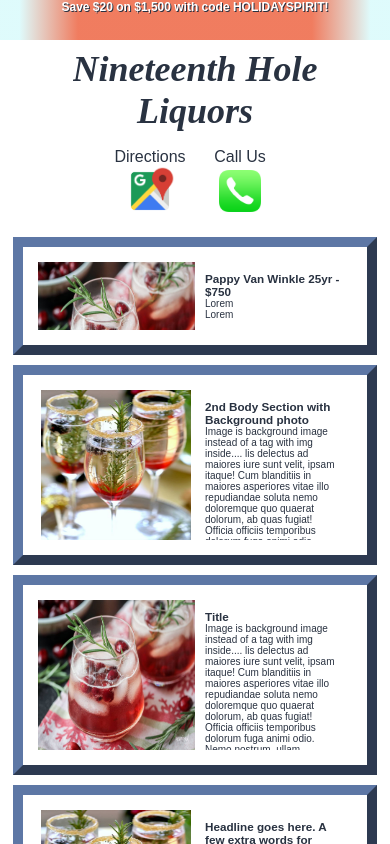
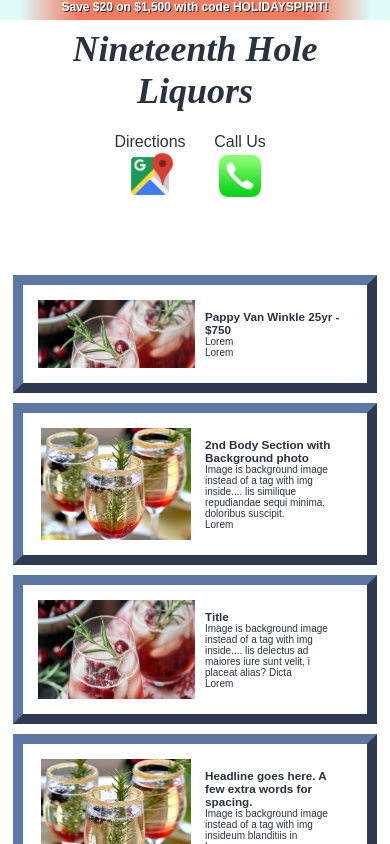
Before and after one commit to ryanream/19thhole, a React (Create React App) app: page / in a window 390 px wide. Shown: the top 844 px of the page. Built offline with nearby package versions, Linux system fonts and the light colour scheme.

Commit message:
Mobile responsiveness work

```diff
--- a/public/index.html
+++ b/public/index.html
@@ -5,10 +5,7 @@
     <link rel="icon" href="%PUBLIC_URL%/golf2.png" />
     <meta name="viewport" content="width=device-width, initial-scale=1" />
     <meta name="theme-color" content="#000000" />
-    <meta
-      name="description"
-      content="Web site created using create-react-app"
-    />
+    <meta name="description" content="19th Hole Liquors Business Page" />
     <link rel="apple-touch-icon" href="%PUBLIC_URL%/golf2.png" />
     <!--
       manifest.json provides metadata used when your web app is installed on a
--- a/src/App.css
+++ b/src/App.css
@@ -1,7 +1,7 @@
 /*  */
-@media only screen and (max-width: 550px) {
+@media only screen and (max-width: 775px) {
   #menu-buttons * {
-    font-size: 14px;
+    /* font-size: 14px; */
   }
   #banner-text {
     font-size: 12px;
@@ -14,7 +14,8 @@
   }
 
   #nav {
-    justify-content: center;
+    justify-content: space-evenly;
+    overflow: visible;
   }
   #logo-text {
     text-align: center;
@@ -24,9 +25,14 @@
   }
 }
 
-@media only screen and (max-width: 500px) {
+@media only screen and (max-width: 520px) {
+  /* this is not working for some reason */
+  /* #nav {
+    justify-content: space-between;
+  } */
   #menu {
-    display: none;
+    /* display: none; */
+    visibility: hidden;
   }
 
   #info-header,
@@ -55,7 +61,7 @@
 
 /* Includes N.av and M.enu */
 .parent {
-  height: 150vh;
+  /* height: 150vh; */
   display: flex;
   flex-direction: column;
 }
@@ -67,16 +73,19 @@
 
 /* /////////////////////////////////////
 B.anner - With message */
-.banner {
-  width: 100%;
-  position: sticky;
-  top: 0;
-  height: 40px;
-  z-index: 2;
+#banner {
   text-align: center;
 
+  width: 100%;
+  top: 0;
+  height: 20px;
+
+  overflow: visible;
+
+  z-index: 10;
+  position: sticky;
+
   background: hsla(182, 82%, 93%, 1);
-
   background: linear-gradient(
     0deg,
     hsla(182, 82%, 93%, 1) 5%,
@@ -123,8 +132,8 @@ N.av Bar                   */
 .right          connect divs  -200px (+padding)
 */
 
-.nav * {
-  /* border: 1px solid pink; */
+#nav * {
+  transition: 0.25s ease;
 }
 
 .nav {
@@ -160,9 +169,12 @@ N.av Bar                   */
   font-size: 36px;
 }
 
-.right-container {
+#right-container {
+  padding: 5px;
+
   display: flex;
   flex-direction: row;
+  overflow: visible;
 }
 
 #directions,
@@ -218,6 +230,7 @@ M.ENU BAR - Product d.ropdowns, s.earch          */
   display: flex;
   justify-content: center;
   margin: 1%;
+  overflow: visible;
 }
 #search-bar {
   /* font-family: 'Nunito', sans-serif; */
@@ -247,23 +260,26 @@ M.ENU BAR - Product d.ropdowns, s.earch          */
   /* flex: 1 1 135px; */
   white-space: nowrap;
   text-transform: uppercase;
+  background-color: rgba(255, 255, 255, 0);
+  font-weight: 300;
+  font-size: 18px;
+
   padding: 0 5px;
-  background-color: rgba(255, 255, 255, 0);
-
   margin-left: 2px;
   margin-right: 2px;
-
-  font-weight: 300;
-  font-size: 18px;
+  overflow: hidden;
 
   border: none;
   outline: none;
   background-color: white;
-  border-radius: 5px;
 }
+/* button container */
 .menu-buttons {
   /* border: 1px solid blue; */
   margin: 10px 0;
+
+  overflow: hidden;
+
   display: flex;
   flex: 0 1 560px;
   justify-content: space-evenly;
@@ -273,13 +289,11 @@ M.ENU BAR - Product d.ropdowns, s.earch          */
   /* border: 1px solid pink; */
   transition: 0.25s ease;
   width: 125px;
+  border-left: 2px solid rgb(41, 50, 65, 0.3);
 }
 
-#liquor,
-#wine,
 #cordials {
-  border-radius: 0;
-  border-left: 2px solid rgb(41, 50, 65, 0.3);
+  border-right: 2px solid rgb(41, 50, 65, 0.3);
 }
 
 .drop-button:hover,
@@ -294,27 +308,26 @@ M.ENU BAR - Product d.ropdowns, s.earch          */
 }
 
 /* hover over  */
-.drop-menu div:hover {
-  font-style: italic;
-  text-shadow: 1px 1px 3px rgb(41, 50, 65);
-}
 
 .drop-menu {
-  transition: 0.25s ease-in-out;
+  transition: 0.5s ease;
 
   box-shadow: 3px 3px 4px 0px rgb(41, 50, 65);
+  background-color: rgba(255, 255, 255, 1);
 
   /* border-bottom: 1px solid rgb(41, 50, 65); */
 
-  background-color: rgba(255, 255, 255, 1);
   border-radius: 5px;
-
   padding: 15px 5px;
   position: absolute;
   z-index: 2;
 
-  display: flex;
-  flex-direction: column;
+  /* display: flex;
+  flex-direction: column; */
+}
+.drop-menu div:hover {
+  font-style: italic;
+  text-shadow: 1px 1px 3px rgb(41, 50, 65);
 }
 /* END M.ENU BAR
 /////////////////////////////////////////*/
@@ -352,7 +365,7 @@ Body - Images, Sales                   */
 
   width: 50%;
   padding: 10px;
-  overflow: auto;
+  overflow: hidden;
 
   position: relative;
   flex-shrink: -6;
@@ -363,6 +376,7 @@ Body - Images, Sales                   */
 
   position: relative;
   width: 50%;
+  overflow: hidden;
 }
 
 /* <img/> inside <a/> tag */
@@ -379,7 +393,7 @@ Body - Images, Sales                   */
   left: 0;
   right: 0;
   margin: 0 auto auto auto;
-  overflow-y: hidden;
+  overflow: hidden;
 }
 
 /* .info-header {
@@ -393,10 +407,10 @@ Body - Images, Sales                   */
 Footer */
 
 #footer {
-  margin: 2% 0;
-  /* padding-left: 5px; */
   font-weight: 600;
-  border-radius: 3px;
+
+  /* margin: 15px 0; */
+  padding-left: 5px;
 
   background: hsla(214, 35%, 37%, 1);
 
--- a/src/components/layout/Banner.js
+++ b/src/components/layout/Banner.js
@@ -2,7 +2,7 @@ import React from 'react';
 
 const Banner = () => {
   return (
-    <div className='banner'>
+    <div className='banner' id='banner'>
       <h4 className='banner-text' id='banner-text'>
         Save $20 on $1,500 with code HOLIDAYSPIRIT!
       </h4>
--- a/src/components/layout/Body.js
+++ b/src/components/layout/Body.js
@@ -11,7 +11,7 @@ const Body = () => {
     <div className='body' id='body'>
       <div className='body-section' id='body-section'>
         <div className='image-container' id='image-container'>
-          <a href='https://wine.com'>
+          <a href='https://wine.com' target='_blank' rel='noopener noreferrer'>
             {/*  ////////////  IMAGE   /////////////////*/}
             <img id='image-photo' src={maple} alt='Bourbon maple' />
           </a>
@@ -32,7 +32,7 @@ const Body = () => {
       <div className='body-section' id='body-section'>
         <div className='image-container' id='image-container'>
           {/*  ////////////  IMAGE   /////////////////*/}
-          <a href='wine.com'>
+          <a href='wine.com' target='_blank' rel='noopener noreferrer'>
             <img id='image-photo' src={ombre} alt='blackberry ombre' />
           </a>
         </div>
@@ -44,7 +44,7 @@ const Body = () => {
           </div>
           <div className='info-text' id='info-text'>
 
-          <p> Image is background image instead of a tag with img inside.... lis delectus ad maiores iure sunt velit, ipsam itaque! Cum blanditiis in maiores asperiores vitae illo repudiandae soluta nemo doloremque quo quaerat dolorum, ab quas fugiat! Officia officiis temporibus dolorum fuga animi odio. Nemo nostrum, ullam voluptatem beatae placeat officia, quos, blanditiis quaerat quis possimus sequi alias? Dicta officiis excepturi optio repellat accusamus soluta doloremque facilis inventore iure! Error, dolores. Amet repellat eligendi in id reprehenderit corrupti ipsum cumque ut, neque cupiditate similique repudiandae sequi minima, doloribus suscipit. </p>
+          <p> Image is background image instead of a tag with img inside.... lis  similique repudiandae sequi minima, doloribus suscipit. </p>
           <p> Lorem </p>
           </div>
         </div>
@@ -52,7 +52,7 @@ const Body = () => {
       <div className='body-section' id='body-section'>
         <div className='image-container' id='image-container'>
           {/*  ////////////  IMAGE   /////////////////*/}
-          <a href='wine.com'>
+          <a href='wine.com' target='_blank' rel='noopener noreferrer'>
             <img id='image-photo' src={maple} alt='bourbon maple cranberry' />
           </a>
         </div>
@@ -64,7 +64,7 @@ const Body = () => {
           </div>
           <div className='info-text' id='info-text'>
 
-          <p> Image is background image instead of a tag with img inside.... lis delectus ad maiores iure sunt velit, ipsam itaque! Cum blanditiis in maiores asperiores vitae illo repudiandae soluta nemo doloremque quo quaerat dolorum, ab quas fugiat! Officia officiis temporibus dolorum fuga animi odio. Nemo nostrum, ullam voluptatem beatae placeat officia, quos, blanditiis quaerat quis possimus sequi alias? Dicta  </p>
+          <p> Image is background image instead of a tag with img inside.... lis delectus ad maiores iure sunt velit, i placeat alias? Dicta  </p>
           <p> Lorem </p>
           </div>
         </div>
@@ -72,7 +72,7 @@ const Body = () => {
       <div className='body-section' id='body-section'>
         <div className='image-container' id='image-container'>
           {/*  ////////////  IMAGE   /////////////////*/}
-          <a href='wine.com'>
+          <a href='wine.com' target='_blank' rel='noopener noreferrer'>
             <img id='image-photo' src={ombre} alt='blackberry ombre' />
           </a>
         </div>
@@ -84,7 +84,7 @@ const Body = () => {
           </div>
           <div className='info-text' id='info-text'>
 
-          <p> Image is background image instead of a tag with img inside.... lis delectus ad maiores iure sunt velit, ipsam itaque! Cum blanditiis in  </p>
+          <p> Image is background image instead of a tag with img insideum blanditiis in  </p>
           <p> Lorem </p>
           </div>
         </div>
@@ -92,7 +92,7 @@ const Body = () => {
       <div className='body-section' id='body-section'>
         <div className='image-container' id='image-container'>
           {/*  ////////////  IMAGE   /////////////////*/}
-          <a href='wine.com'>
+          <a href='wine.com' target='_blank' rel='noopener noreferrer'>
             <img id='image-photo' src={peppermint} alt='peppermint bark' />
           </a>
         </div>
--- a/src/components/layout/Footer.js
+++ b/src/components/layout/Footer.js
@@ -1,7 +1,11 @@
 import React from 'react';
 
 const Footer = () => {
-  return <div id='footer'>826 N Karwick Rd, Michigan City, IN 46360</div>;
+  return (
+    <div id='footer'>
+      &nbsp;&nbsp;&nbsp; 826 N Karwick Rd, Michigan City, IN 46360
+    </div>
+  );
 };
 
 export default Footer;
--- a/src/components/layout/Nav.js
+++ b/src/components/layout/Nav.js
@@ -26,7 +26,7 @@ const Nav = () => {
         </div>
       </div>
 
-      <div className='right-container'>
+      <div className='right-container' id='right-container'>
         <a
           id='directions'
           href='https://www.google.com/maps/dir//Nineteenth+Hole+Liquor+Store,+826+N+Karwick+Rd,+Michigan+City,+IN+46360/@41.7329426,-86.8581031,17z/data=!4m9!4m8!1m0!1m5!1m1!1s0x8811063111533013:0x6583a73c7601cd62!2m2!1d-86.855909!2d41.7329386!3e0'
```
Also changed, not shown: src/components/layout/Menu.js (+8 -10 lines), public/manifest.json, 2 other files (tests, documents, lock files or other folders).
